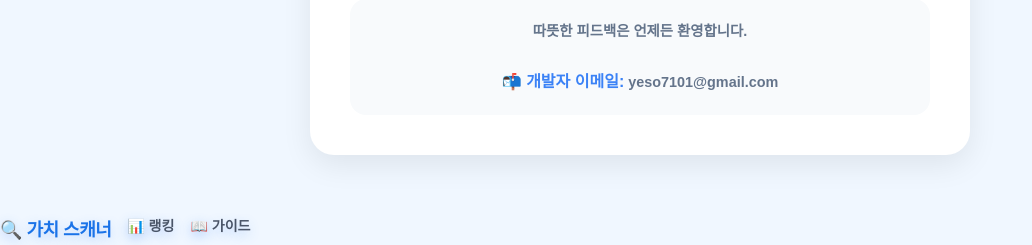
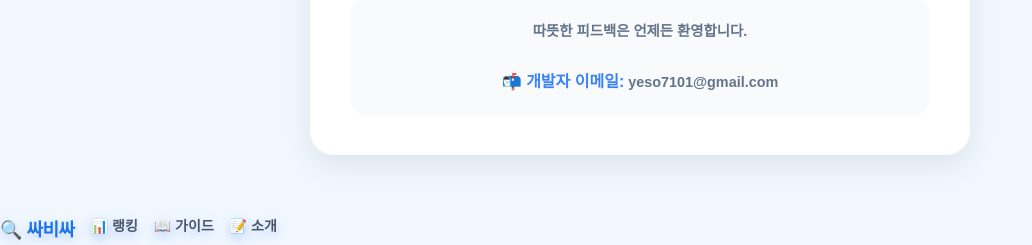
Before and after one commit to yeso7101/ssabissa, a FastAPI app: page /about in a window 1280 px wide. Shown: the part 716-961 px from the top of the page, without its empty margins (0-1032 px from the left). Run offline with FastAPI, Linux system fonts and the light colour scheme; some web fonts are replaced.

Commit message:
서브페이지 상단바에 메인 이동 로고 타이틀 추가 및 정렬 교정2

```diff
--- a/templates/about.html
+++ b/templates/about.html
@@ -102,12 +102,13 @@
 
     <div class="sub-nav">
     <a href="/" style="text-decoration: none; color: #1a73e8; font-weight: 800; font-size: 18px; letter-spacing: -0.5px;">
-        🔍 가치 스캐너
+        🔍 싸비싸
     </a>
 
     <div style="display: flex; gap: 16px;">
         <a href="/ranking" style="text-decoration: none; color: #4a5568; font-weight: bold; font-size: 14px;">📊 랭킹</a>
-        <a href="/guide" style="text-decoration: none; color: #4a5568; font-weight: bold; font-size: 14px;">📖 가이드</a>
+        <a href="/strategy" style="text-decoration: none; color: #4a5568; font-weight: bold; font-size: 14px;">📖 가이드</a>
+        <a href="/about" style="text-decoration: none; color: #4a5568; font-weight: bold; font-size: 14px;">📝 소개</a>
     </div>
 </div>
 </body>
--- a/templates/privacy.html
+++ b/templates/privacy.html
@@ -108,12 +108,13 @@
 
     <div class="sub-nav">
     <a href="/" style="text-decoration: none; color: #1a73e8; font-weight: 800; font-size: 18px; letter-spacing: -0.5px;">
-        🔍 가치 스캐너
+        🔍 싸비싸
     </a>
 
     <div style="display: flex; gap: 16px;">
         <a href="/ranking" style="text-decoration: none; color: #4a5568; font-weight: bold; font-size: 14px;">📊 랭킹</a>
-        <a href="/guide" style="text-decoration: none; color: #4a5568; font-weight: bold; font-size: 14px;">📖 가이드</a>
+        <a href="/strategy" style="text-decoration: none; color: #4a5568; font-weight: bold; font-size: 14px;">📖 가이드</a>
+        <a href="/about" style="text-decoration: none; color: #4a5568; font-weight: bold; font-size: 14px;">📝 소개</a>
     </div>
 </div>
 </body>
--- a/templates/ranking.html
+++ b/templates/ranking.html
@@ -135,12 +135,13 @@
 
     <div class="sub-nav">
     <a href="/" style="text-decoration: none; color: #1a73e8; font-weight: 800; font-size: 18px; letter-spacing: -0.5px;">
-        🔍 가치 스캐너
+        🔍 싸비싸
     </a>
 
     <div style="display: flex; gap: 16px;">
         <a href="/ranking" style="text-decoration: none; color: #4a5568; font-weight: bold; font-size: 14px;">📊 랭킹</a>
-        <a href="/guide" style="text-decoration: none; color: #4a5568; font-weight: bold; font-size: 14px;">📖 가이드</a>
+        <a href="/strategy" style="text-decoration: none; color: #4a5568; font-weight: bold; font-size: 14px;">📖 가이드</a>
+        <a href="/about" style="text-decoration: none; color: #4a5568; font-weight: bold; font-size: 14px;">📝 소개</a>
     </div>
 </div>
     <script>
--- a/templates/strategy.html
+++ b/templates/strategy.html
@@ -118,13 +118,15 @@
 
     <div class="sub-nav">
     <a href="/" style="text-decoration: none; color: #1a73e8; font-weight: 800; font-size: 18px; letter-spacing: -0.5px;">
-        🔍 가치 스캐너
+        🔍 싸비싸
     </a>
 
     <div style="display: flex; gap: 16px;">
         <a href="/ranking" style="text-decoration: none; color: #4a5568; font-weight: bold; font-size: 14px;">📊 랭킹</a>
-        <a href="/guide" style="text-decoration: none; color: #4a5568; font-weight: bold; font-size: 14px;">📖 가이드</a>
+        <a href="/strategy" style="text-decoration: none; color: #4a5568; font-weight: bold; font-size: 14px;">📖 가이드</a>
+        <a href="/about" style="text-decoration: none; color: #4a5568; font-weight: bold; font-size: 14px;">📝 소개</a>
     </div>
+
 </div>
 </body>
 </html>
```
